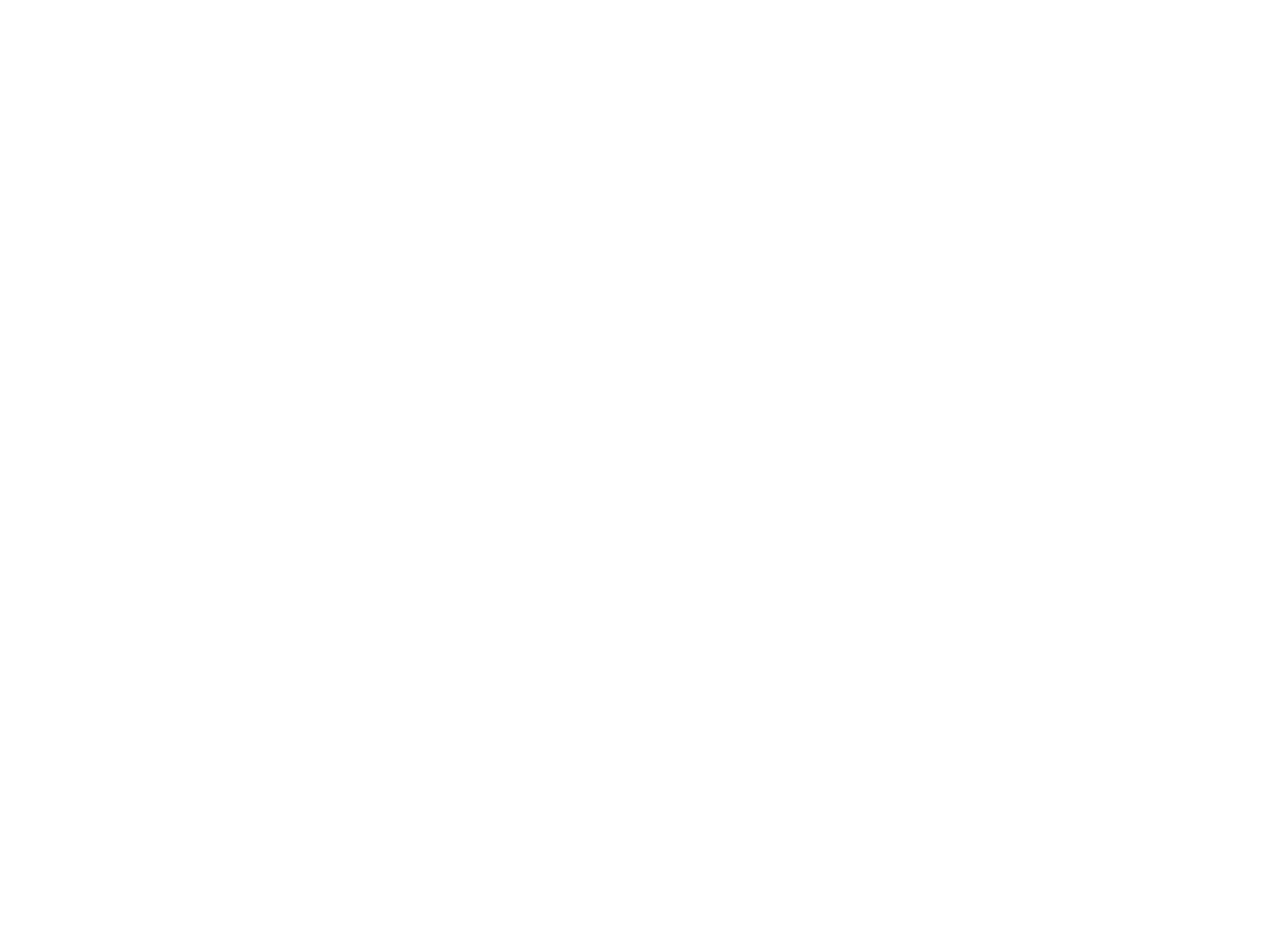
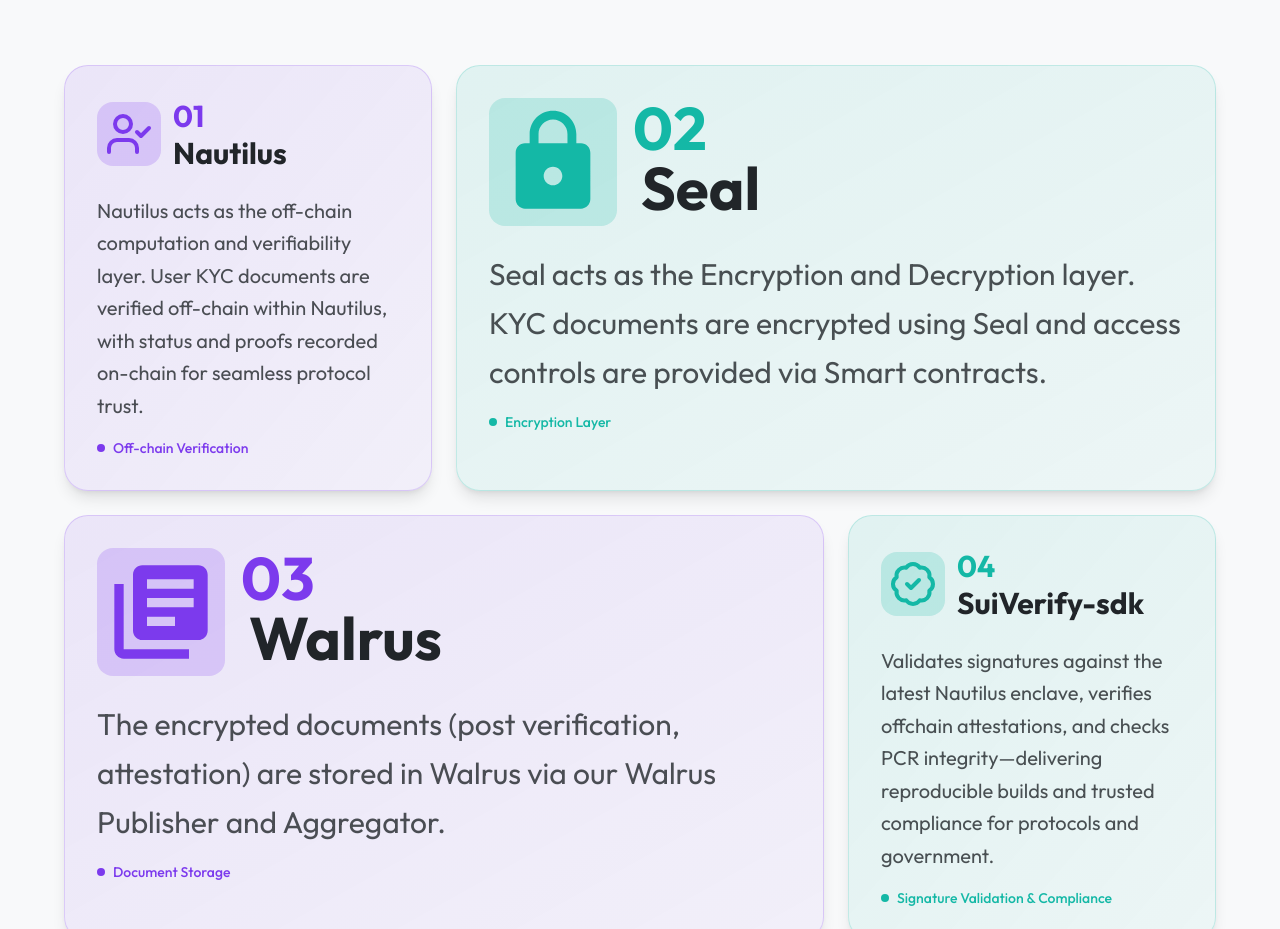
Before and after one commit to SuiVerify/suiverify-landing, a Next.js app: page / in a window 1280 px wide. Shown: the part 1871-2800 px from the top of the page. Before the commit the page ends 1600 px from the top, so only its background shows below. Built offline with nearby package versions, Linux system fonts and the light colour scheme; a web font is replaced by a local one.

Commit message:
feat: add Features component to Home page for enhanced user engagement
- Integrated Features component into the Home page layout.
- Updated page structure to include new content for improved user experience.

```diff
--- a/src/app/Home/page.tsx
+++ b/src/app/Home/page.tsx
@@ -4,6 +4,7 @@ import LandingHeader from "@/components/ui/landingHeader";
 import Hero from "@/components/subs/Hero";
 import React, { useState } from "react";
 import HowItWorks from "@/components/subs/howitworks";
+import Features from "@/components/subs/Features";
 
 type Props = {};
 
@@ -25,6 +26,7 @@ const page = (props: Props) => {
         onWaitlistClick={handleWaitlistClick}
       />
       <HowItWorks />
+      <Features />
     </div>
   );
 };
--- /dev/null
+++ b/src/components/subs/Features.tsx
@@ -0,0 +1,117 @@
+'use client';
+
+import React from 'react';
+import { BadgeCheckIcon, UserCheckIcon } from 'lucide-react';
+type Props = {};
+
+const Features = (props: Props) => {
+  return (
+    <section id="features" className="py-20 px-6 bg-ghost-white outfit">
+      <div className="max-w-7xl mx-auto">
+        {/* Header */}
+        <div className="text-center mb-16">
+          <h2 className="text-5xl font-bold mb-6 text-charcoal-text sans-bartle">
+            What Powers SuiVerify Under the Hood
+          </h2>
+          <p className="text-xl text-charcoal-text/70 max-w-4xl mx-auto mb-8">
+            Every feature in SuiVerify is built to do one thing: ensure identity security, regulatory compliance, and seamless verifiability.
+          </p>
+          <h3 className="text-2xl font-bold text-charcoal-text sans-bartle">
+            Powered by the SuiStack
+          </h3>
+        </div>
+
+     {/* Bento Grid Layout - 2x2 with varied sizes */}
+     <div className="grid grid-cols-1 md:grid-cols-3 gap-6 max-w-6xl mx-auto">
+          {/* Row 1: Small + Large */}
+          {/* Card 01 - Nautilus (Small) */}
+          <div className="md:col-span-1 bg-gradient-to-br from-primary/10 to-primary/5 rounded-3xl p-8 shadow-lg border border-primary/20 hover:shadow-xl transition-all duration-300 hover:scale-[1.02] group">
+            <div className="flex gap-3 items-center mb-6">
+              <div className="w-16 h-16 bg-primary/20 rounded-2xl flex items-center justify-center group-hover:bg-primary/30 transition-colors">
+              <UserCheckIcon className="w-12 h-12 text-primary" />
+              </div>
+              <div>
+                <span className="text-3xl font-bold text-primary">01</span>
+                <h3 className="text-3xl font-bold text-charcoal-text">Nautilus</h3>
+              </div>
+            </div>
+            <p className="text-charcoal-text/80 leading-relaxed text-xl mb-4">
+              Nautilus acts as the off-chain computation and verifiability layer. User KYC documents are verified off-chain within Nautilus, with status and proofs recorded on-chain for seamless protocol trust.
+            </p>
+            <div className="flex items-center text-sm text-primary font-medium">
+              <div className="w-2 h-2 bg-primary rounded-full mr-2"></div>
+              Off-chain Verification
+            </div>
+          </div>
+
+          {/* Card 02 - Seal (Large) */}
+          <div className="md:col-span-2 bg-gradient-to-br from-secondary/10 to-secondary/5 rounded-3xl p-8 shadow-lg border border-secondary/20 hover:shadow-xl transition-all duration-300 hover:scale-[1.02] group">
+            <div className="flex items-start mb-6">
+              <div className="w-32 h-32 bg-secondary/20 rounded-2xl flex items-center justify-center mr-4 group-hover:bg-secondary/30 transition-colors">
+                <svg className="w-28 h-28 text-secondary" fill="currentColor" viewBox="0 0 24 24">
+                  <path d="M18 8h-1V6c0-2.76-2.24-5-5-5S7 3.24 7 6v2H6c-1.1 0-2 .9-2 2v10c0 1.1.9 2 2 2h12c1.1 0 2-.9 2-2V10c0-1.1-.9-2-2-2zm-6 9c-1.1 0-2-.9-2-2s.9-2 2-2 2 .9 2 2-.9 2-2 2zm3.1-9H8.9V6c0-1.71 1.39-3.1 3.1-3.1 1.71 0 3.1 1.39 3.1 3.1v2z"/>
+                </svg>
+              </div>
+              <div>
+                <span className="text-6xl font-bold text-secondary">02</span>
+                <h3 className="text-6xl font-bold text-charcoal-text ml-2">Seal</h3>
+              </div>
+            </div>
+            <p className="text-charcoal-text/80 leading-relaxed text-3xl mb-4">
+              Seal acts as the Encryption and Decryption layer. KYC documents are encrypted using Seal and access controls are provided via Smart contracts.
+            </p>
+            <div className="flex items-center text-sm text-secondary font-medium">
+              <div className="w-2 h-2 bg-secondary rounded-full mr-2"></div>
+              Encryption Layer
+            </div>
+          </div>
+
+          {/* Row 2: Large + Small */}
+          {/* Card 03 - Walrus (Large) */}
+          <div className="md:col-span-2 bg-gradient-to-br from-primary/10 to-primary/5 rounded-3xl p-8 shadow-lg border border-primary/20 hover:shadow-xl transition-all duration-300 hover:scale-[1.02] group">
+            <div className="flex items-start mb-6">
+              <div className="w-32 h-32 bg-primary/20 rounded-2xl flex items-center justify-center mr-4 group-hover:bg-primary/30 transition-colors">
+                <svg className="w-28 h-28 text-primary" fill="currentColor" viewBox="0 0 24 24">
+                  <path d="M4 6H2v14c0 1.1.9 2 2 2h14v-2H4V6zm16-4H8c-1.1 0-2 .9-2 2v12c0 1.1.9 2 2 2h12c1.1 0 2-.9 2-2V4c0-1.1-.9-2-2-2zm-1 9H9V9h10v2zm-4 4H9v-2h6v2zm4-8H9V5h10v2z"/>
+                </svg>
+              </div>
+              <div>
+                <span className="text-6xl font-bold text-primary">03</span>
+                <h3 className="text-6xl font-bold text-charcoal-text ml-2">Walrus</h3>
+              </div>
+            </div>
+            <p className="text-charcoal-text/80 leading-relaxed text-3xl mb-4">
+              The encrypted documents (post verification, attestation) are stored in Walrus via our Walrus Publisher and Aggregator.
+            </p>
+            <div className="flex items-center text-sm text-primary font-medium">
+              <div className="w-2 h-2 bg-primary rounded-full mr-2"></div>
+              Document Storage
+            </div>
+          </div>
+
+          {/* Card 04 - SuiVerify-sdk (Small) */}
+          <div className="md:col-span-1 bg-gradient-to-br from-secondary/10 to-secondary/5 rounded-3xl p-8 shadow-lg border border-secondary/20 hover:shadow-xl transition-all duration-300 hover:scale-[1.02] group">
+            <div className="flex gap-3 items-center mb-6">
+              <div className="w-16 h-16 bg-secondary/20 rounded-2xl flex items-center justify-center group-hover:bg-secondary/30 transition-colors">
+              <BadgeCheckIcon className="w-12 h-12 text-secondary" />
+              </div>
+              <div>
+                <span className="text-3xl font-bold text-secondary">04</span>
+                <h3 className="text-3xl font-bold text-charcoal-text">SuiVerify-sdk</h3>
+              </div>
+            </div>
+            <p className="text-charcoal-text/80 leading-relaxed text-xl mb-4">
+              Validates signatures against the latest Nautilus enclave, verifies offchain attestations, and checks PCR integrity—delivering reproducible builds and trusted compliance for protocols and government.
+            </p>
+            <div className="flex items-center text-sm text-secondary font-medium">
+              <div className="w-2 h-2 bg-secondary rounded-full mr-2"></div>
+              Signature Validation & Compliance
+            </div>
+          </div>
+        </div>
+      </div>
+    </section>
+  );
+};
+
+export default Features;
--- a/src/components/subs/howitworks.tsx
+++ b/src/components/subs/howitworks.tsx
@@ -11,7 +11,7 @@ const howitworks = (props: Props) => {
         <div className="">
       <div className="max-w-6xl mx-auto text-center mb-8">
         <h2 className="text-5xl font-bold mb-4 outfit">
-          <span className="text-primary sans-bartle">Get Your All-Access Pass in 3 Simple Steps</span>
+          <span className="text-charcoal-text sans-bartle">Get Your All-Access Pass in 3 Simple Steps</span>
         </h2>
         <p className="text-xl text-charcoal-text/70 outfit">Your gateway to compliant DeFi and exclusive dApps on Sui</p>
       </div>
```
